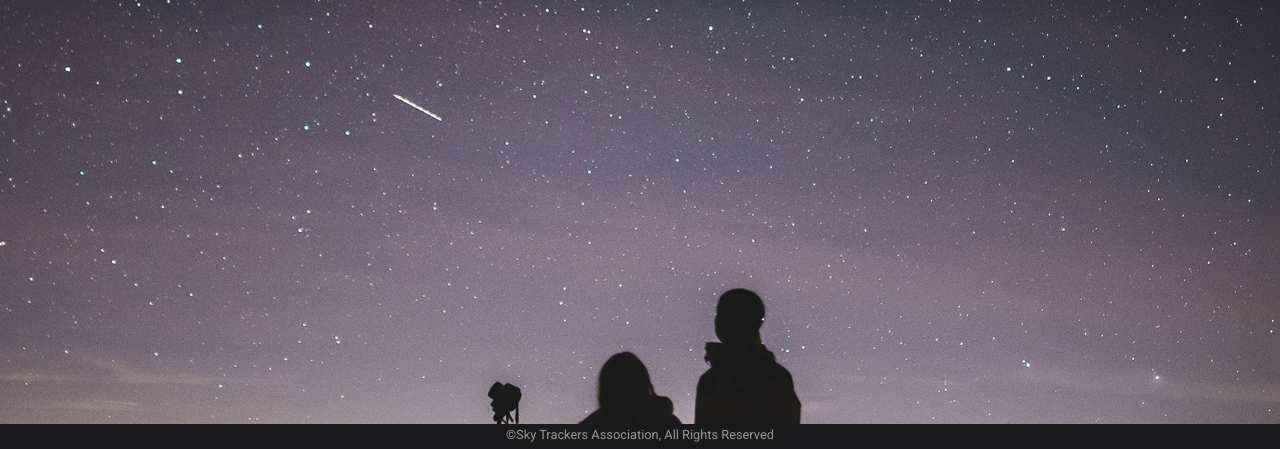
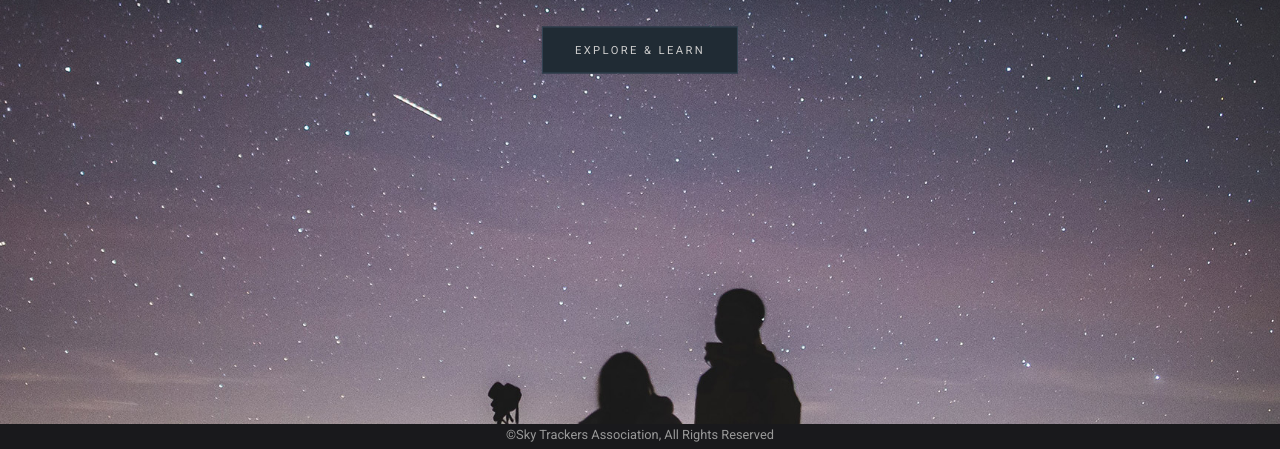
Before and after one commit to Code-Institute-Submissions/sta, a website: page index.html in a window 1280 px wide. Shown: the part 351-800 px from the top of the page. Drawn offline with nearby package versions, Linux system fonts and the light colour scheme.

Commit message:
Added Home landing CTA button

```diff
--- a/assets/scss/components/buttons.scss
+++ b/assets/scss/components/buttons.scss
@@ -20,6 +20,10 @@
 
   &--small {
     padding: 0.5rem 1rem;
+  }
+
+  &--large {
+    padding: 1rem 2rem;
   }
 }
 
--- a/assets/scss/pages/home.scss
+++ b/assets/scss/pages/home.scss
@@ -27,6 +27,13 @@
   }
 }
 
+.landing-btn {
+  position: absolute;
+  top: 50%;
+  left: 50%;
+  transform: translate(-50%, -50%);
+}
+
 /*   --- Home Page Media Queries ---   */
 @media (orientation: landscape) and (max-width: 767px) {
   .landing {
--- a/index.html
+++ b/index.html
@@ -58,6 +58,10 @@
   <div class="landing-logo">
     <img class="landing-logo__img" src="assets/img/landing_logo.png" alt="logo">
   </div>
+
+  <div class="landing-btn">
+    <a href="explore.html" class="cta-btn cta-btn--large my-3">Explore & Learn</a>
+  </div>
 </main>
 
 <footer class="main-footer">
```
Also changed, not shown: assets/css/main.css, 1 other file.
